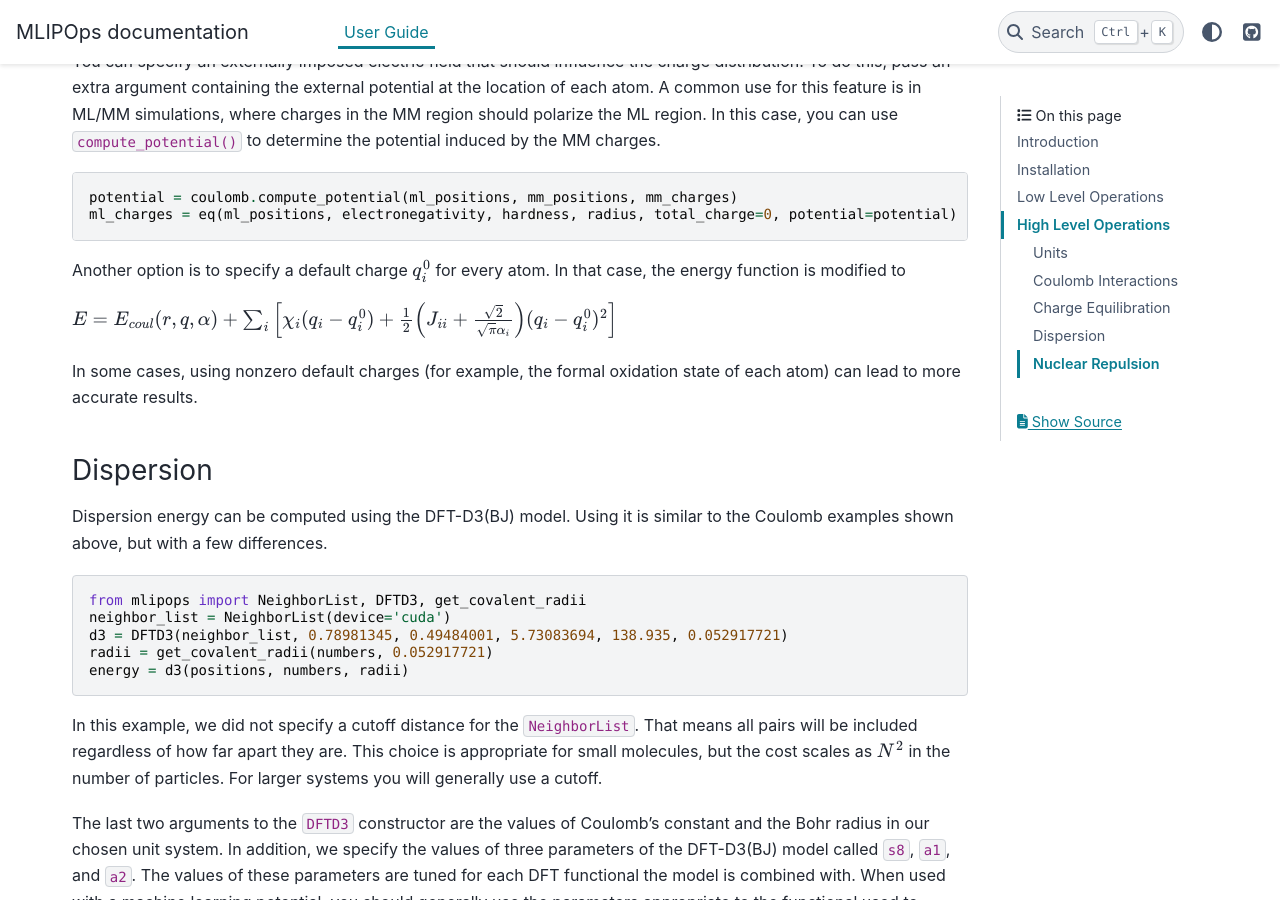
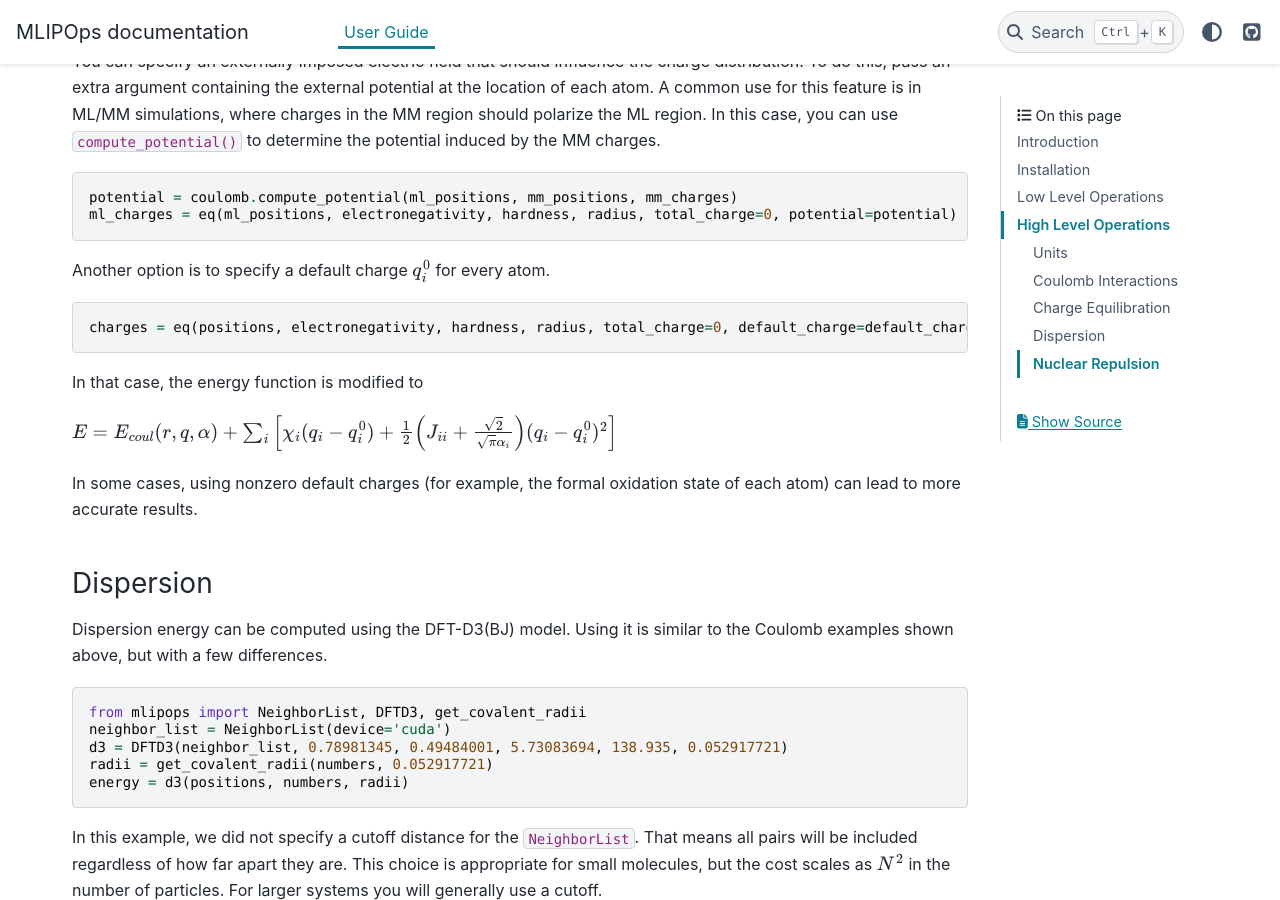
Before and after one commit to openmm/mlipops, a Sphinx documentation site: the page built from doc/userguide.md, in a window 1280 px wide and 900 px high, scrolled down 7244 px. Built offline with Sphinx 7.4.7 and the PyData theme 0.15.4, drawn with Linux system fonts in a browser that asks for light colours; pages that are not in the unit, such as notebooks, are missing from menus.

Commit message:
Documentation update

````diff
--- a/doc/userguide.md
+++ b/doc/userguide.md
@@ -303,7 +303,13 @@ potential = coulomb.compute_potential(ml_positions, mm_positions, mm_charges)
 ml_charges = eq(ml_positions, electronegativity, hardness, radius, total_charge=0, potential=potential)
 ```
 
-Another option is to specify a default charge $q^0_i$ for every atom.  In that case, the energy function is modified to
+Another option is to specify a default charge $q^0_i$ for every atom.
+
+```python
+charges = eq(positions, electronegativity, hardness, radius, total_charge=0, default_charge=default_charge)
+```
+
+In that case, the energy function is modified to
 
 $E = E_{coul}(r, q, \alpha) + \sum_{i} \left[ \chi_i (q_i - q^0_i) + \frac{1}{2} \left( J_{ii} + \frac{\sqrt{2}}{\sqrt{\pi} \alpha_i} \right) (q_i - q^0_i)^2 \right]$
 
````
